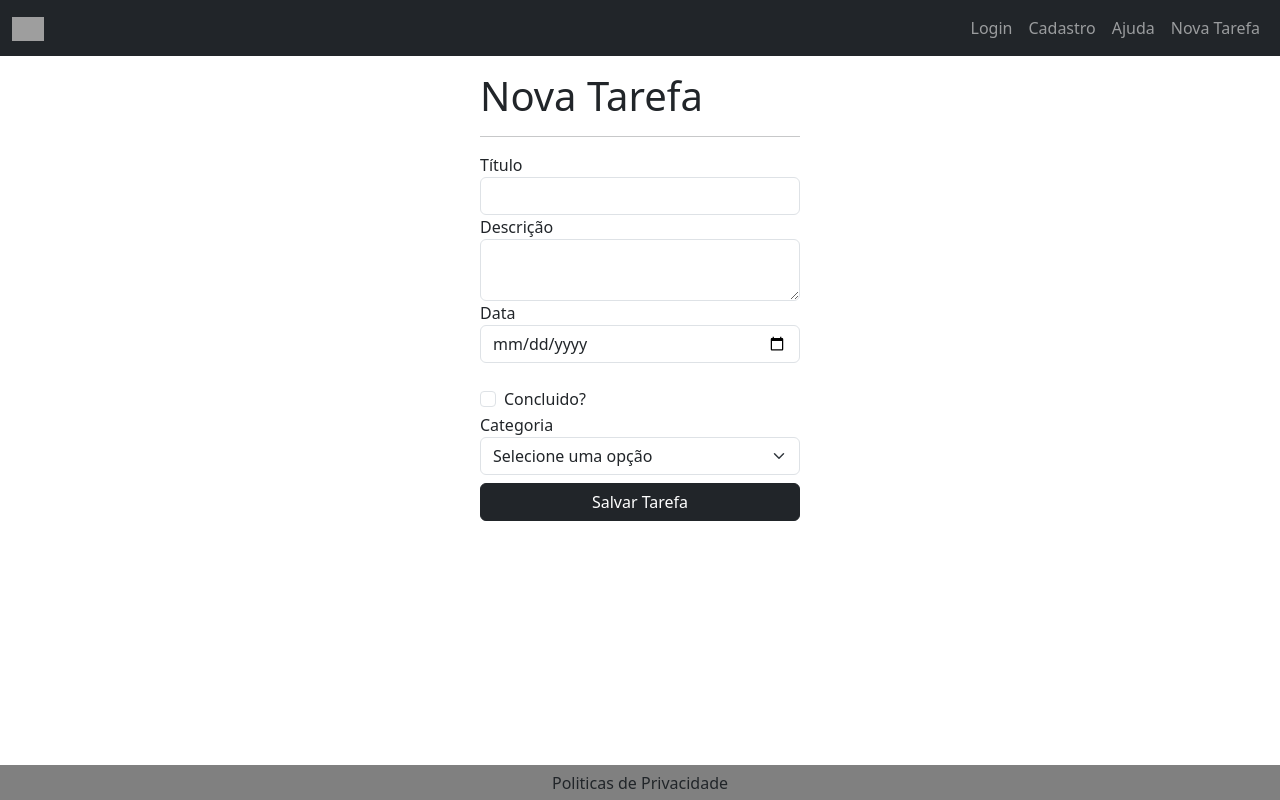
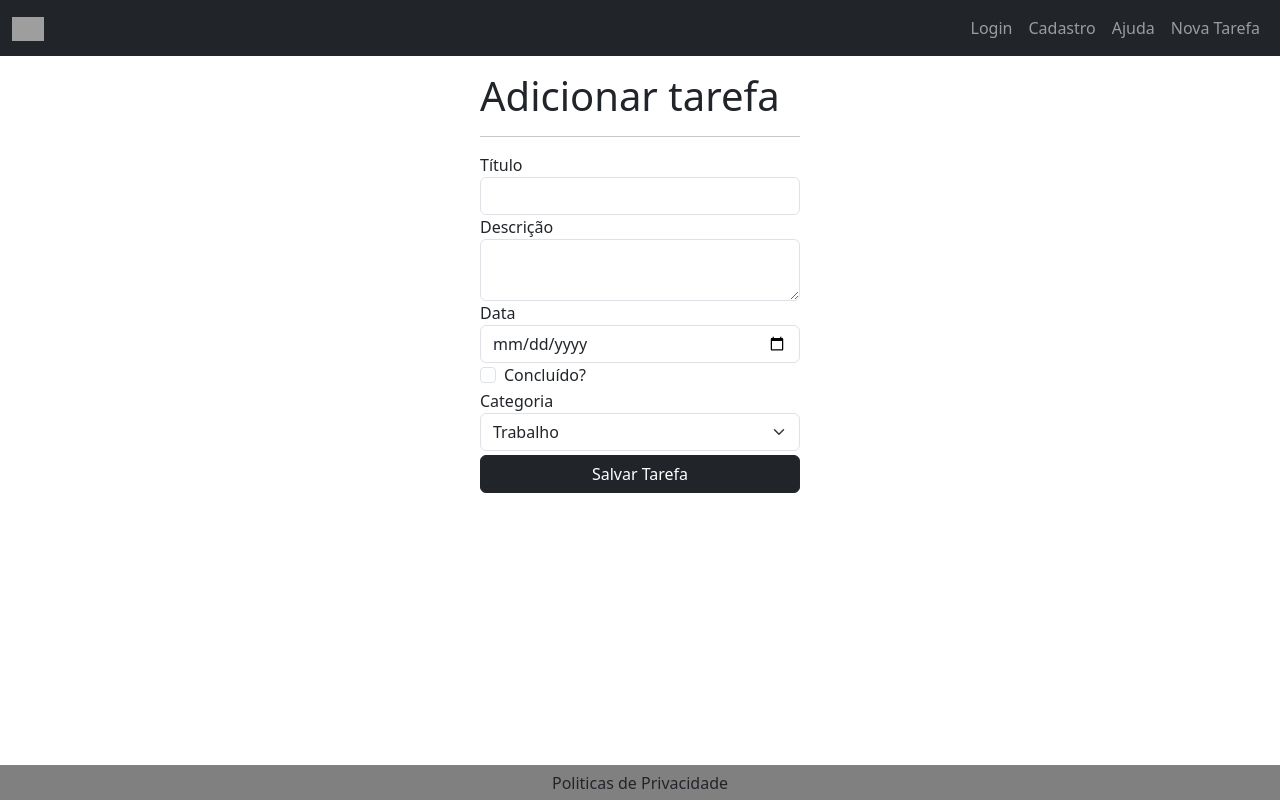
Before and after one commit to GuiCandini/gerenciador-contatos, a React (Vite) app: page /novatarefa in a window 1280 px wide. Built offline with nearby package versions, Linux system fonts and the light colour scheme; grey boxes are pictures that could not be loaded.

Commit message:
Validação

```diff
--- a/src/index.css
+++ b/src/index.css
@@ -4,3 +4,7 @@
     width: 320px;
     margin: 16px auto;
 }
+
+.invalid {
+    color: red;
+}
--- a/src/pages/Cadastro.jsx
+++ b/src/pages/Cadastro.jsx
@@ -3,7 +3,7 @@ import { useForm } from "react-hook-form";
 
 function Cadastro() {
 
-    const {register, handleSubmit} = useForm();
+    const {register, handleSubmit, formState: {errors}} = useForm();
 
     function cadastrar(data) {
         console.log(data);
@@ -20,8 +20,9 @@ function Cadastro() {
                         type="text"
                         id="nome"
                         className="form-control"
-                        {...register("nome")}
+                        {...register("nome", {required: true, maxLength:150})}
                     />
+                    {errors.nome && <small className="invalid">O nome é inválido!</small>}
                 </div>
                 <div>
                     <label htmlFor="email">Email</label>
@@ -29,8 +30,9 @@ function Cadastro() {
                         type="email"
                         id="email"
                         className="form-control"
-                        {...register("email")}
+                        {...register("email", {required: true})}
                     />
+                    {errors.email && <small className="invalid">O email é inválido!</small>}
                 </div>
                 <div>
                     <label htmlFor="senha">Senha</label>
@@ -38,10 +40,11 @@ function Cadastro() {
                         type="password"
                         id="senha"
                         className="form-control"
-                        {...register("senha")}
+                        {...register("senha", {required:true, minLength:6})}
                     />
+                    {errors.senha && <small className="invalid">A senha é inválida!</small>}
                 </div>
-                <Button className="mt-1 w-100" type="submit">
+                <Button variant="dark" className="mt-1 w-100" type="submit">
                     Cadastrar
                 </Button>
                 <Button variant="outline-danger" className="mt-1 w-100" type="button">
--- a/src/pages/Login.jsx
+++ b/src/pages/Login.jsx
@@ -2,7 +2,7 @@ import {Button} from "react-bootstrap"
 import {useForm} from "react-hook-form"
 
 function Login() {
-    const {register, handleSubmit} = useForm();
+    const {register, handleSubmit, formState: {errors}} = useForm();
 
     function entrar(data) {
         //data é um objeto com os dados do formulário
@@ -20,8 +20,9 @@ function Login() {
                         type="email"
                         id="email"
                         className="form-control"
-                        {...register("email")}
+                        {...register("email", {required: "O email é obrigatório!"})}
                     />
+                    {errors.email && <small className="text-danger">{errors.email.message}</small>}
                 </div>
                 <div>
                     <label htmlFor="senha">Senha</label>
@@ -29,8 +30,9 @@ function Login() {
                         type="password"
                         id="senha"
                         className="form-control"
-                        {...register("senha")}
+                        {...register("senha", {required: "A senha é obrigatória!", minLength:{value: 6, message: "Mínimo de 6 caracteres"}})}
                     />
+                    {errors.senha && <small className="invalid">{errors.senha.message}</small>}
                 </div>
                 <Button variant="dark" className="mt-1 w-100" type="submit">
                     Entrar
--- a/src/pages/NovaTarefa.jsx
+++ b/src/pages/NovaTarefa.jsx
@@ -1,18 +1,37 @@
 import { Button } from "react-bootstrap";
+import { useForm } from "react-hook-form";
 
 function NovaTarefa() {
+  const { register, handleSubmit, formState: { errors } } = useForm();
+
+  function salvarTarefa(data) {
+    console.log("Salvar tarefa");
+    console.log(data);
+  }
+
   return (
     <main>
-            <form className="form-section">
-                <h1>Nova Tarefa</h1>
+      <form className="form-section" onSubmit={handleSubmit(salvarTarefa)}>
+        <h1>Adicionar tarefa</h1>
         <hr />
         <div>
           <label htmlFor="titulo">Título</label>
-                    <input type="text" id="titulo" className="form-control" />
+          <input
+            type="text"
+            id="titulo"
+            className="form-control"
+            {...register("titulo", { required: true, maxLength: 200 })}
+            />
+            {errors.titulo && <small className="invalid">O título é inválido!</small>}
         </div>
         <div>
           <label htmlFor="descricao">Descrição</label>
-                    <textarea id="descricao" className="form-control"></textarea>
+          <textarea
+            id="descricao"
+            className="form-control"
+            {...register("descricao", { required: true })}
+            ></textarea>
+            {errors.descricao && <small className="invalid">A descrição é inválida!</small>}
         </div>
         <div>
           <label htmlFor="dataConclusao">Data</label>
@@ -20,16 +39,27 @@ function NovaTarefa() {
             type="date"
             id="dataConclusao"
             className="form-control"
+            {...register("dataConclusao")}
             />
         </div>
-                <div className="form-check mt-4">
-                    <input type="checkbox" id="concluido" className="form-check-input"/>
-                    <label htmlFor="concluido" className="form-check-label">Concluido?</label>
+        <div className="form-check">
+          <input
+            type="checkbox"
+            id="concluido"
+            className="form-check-input"
+            {...register("concluido")}
+            />
+          <label htmlFor="concluido" className="form-check-label">
+            Concluído?
+          </label>
         </div>
         <div>
           <label htmlFor="categoria">Categoria</label>
-                    <select id="categoria" className="form-select">
-                        <option>Selecione uma opção</option>
+          <select
+            id="categoria"
+            className="form-select"
+            {...register("categoria")}
+            >
             <option value="Trabalho">Trabalho</option>
             <option value="Estudos">Estudos</option>
             <option value="Projetos">Projetos</option>
@@ -37,7 +67,7 @@ function NovaTarefa() {
             <option value="Outros">Outros</option>
           </select>
         </div>
-                <Button variant="dark" className="mt-2 w-100" type="submit">
+        <Button variant="dark" className="w-100 mt-1" type="submit">
           Salvar Tarefa
         </Button>
       </form>
```
Lines whose indentation alone changed are shown as unchanged.
